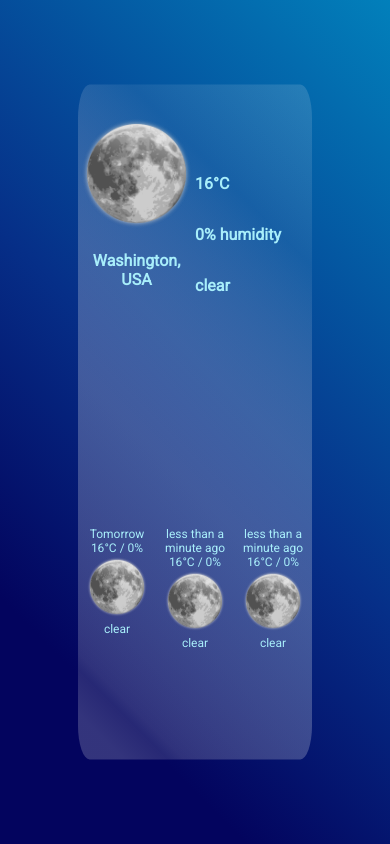
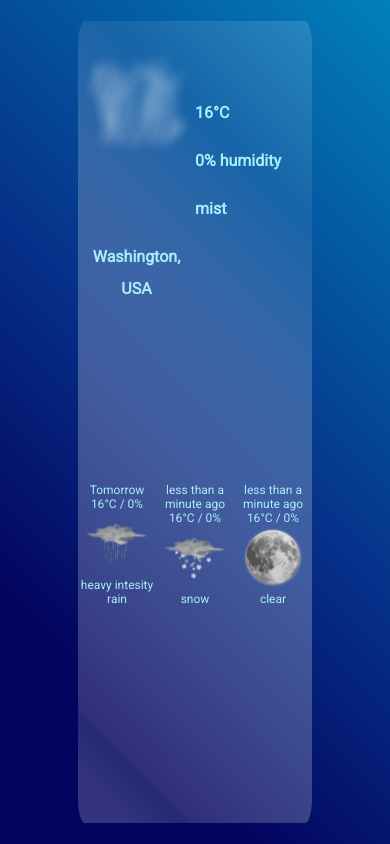
Before and after one commit to VictoriaStudios/nextJsAcademind, a Next.js app: page / in a window 390 px wide. Built offline with nearby package versions, Linux system fonts and the light colour scheme; no server answers.

Commit message:
Added missing icons, changed sizing and responsiveness

```diff
--- a/components/Weather.js
+++ b/components/Weather.js
@@ -12,14 +12,18 @@ function Weather(props) {
       <section>
         <div className="outerWrapper">
           <div className="innerWrapper">
-            <div className="weatherSymbol">
+            <div className="weatherSymbol" >
               <WeatherSymbol dayWeather={data.current} imgWidth={164} imgHeight={164}/>
-              <h3>{props.locationData.locality}, {props.locationData.countryName}</h3>
+
             </div>
             <div className="basicInfos">
               <h3>{useToCelsius(data.current.temp)}°C</h3>
               <h3>{data.current.humidity}% humidity</h3>
               <h3>{useIdToWeatherString(data.current.weather[0].id)}</h3>
+            </div>
+            <div className='secondRow'>
+            <h3>{props.locationData.locality},</h3>
+            <h3> {props.locationData.countryName}</h3>
             </div>
             <div className="gap"/>
             <div className="thirdRow">
@@ -27,6 +31,7 @@ function Weather(props) {
                 <div key={`forecast${index}`} className="forecastContainer"><Forecast dayWeather={entry} imgWidth={64} imgHeight={64} index={index}/></div>
               ))}
             </div>
+            <div className="bottomFill"/>
           </div>
         </div>
       </section>
--- a/components/WeatherSymbol.js
+++ b/components/WeatherSymbol.js
@@ -15,8 +15,9 @@ function WeatherSymbol(props) {
   else if (id >= 300 && id < 500) imgSrc = "/weather-04.png"
   else if (id >= 500 && id < 600) imgSrc = "/weather-06.png"
   else if (id >= 600 && id < 700) imgSrc = "/weather-08.png"
-  //find an icon for haze and tornado
-  else if (id >= 700 && id < 800) imgSrc = "/weather-08.png"
+  //insert haze icon here
+  else if (id >= 700 && id < 781) imgSrc = "/weather-fog.png"
+  else if (id === 781) imgSrc="/weather-tornado.png"
   else if (id === 800) {
     if (nightTime === false) imgSrc = "/weather-01.png"
     else  imgSrc = "/weather-01-n.png"
--- a/pages/index.js
+++ b/pages/index.js
@@ -16,7 +16,7 @@ function HomePage() {
       humidity:0,
       weather:[
         {
-          id:800
+          id:701
         }
       ]
     },
@@ -44,7 +44,7 @@ function HomePage() {
       humidity:0,
       weather:[
         {
-          id:800
+          id:502
         }
       ]
     },
@@ -58,7 +58,7 @@ function HomePage() {
       humidity:0,
       weather:[
         {
-          id:800
+          id:601
         }
       ]
     },
--- a/styles/globals.css
+++ b/styles/globals.css
@@ -20,14 +20,15 @@ a {
 
 
 h1 {
-  margin-top: 1rem;
-  margin-bottom: 1rem;
+  margin-top: .5rem;
+  margin-bottom: .5rem;
   text-align: center;
 
 }
 
 h3{
-  font-size: 1.5rem;
+  line-height: 1;
+  font-size: 1.2rem;
 }
 
 div{
@@ -41,10 +42,10 @@ div{
   top: 50%;
   transform: translate(-50%,-50%);
   width:60vw;
-  height:80vh;
+  height:95vh;
   color:#a8eefa;
   background: linear-gradient(45deg,rgba(245, 245, 245, 0.2) 5%, rgba(245, 245, 245, 0.15), 15%, rgba(245, 245, 245, 0.25), 70%,rgba(245, 245, 245, 0.08), 90%, rgba(245, 245, 245, 0.15) );
-  border-radius: 5%;
+  border-radius: 3%;
 }
 
 
@@ -61,8 +62,7 @@ div{
 }
 
 .secondRow {
-  grid-column-start: 1;
-  grid-column-end: 3;
+  text-align: center;
 
 }
 
@@ -88,7 +88,7 @@ div{
   display: flex;
   flex-direction: column;
   text-align: left;
-  justify-content: center;
+  justify-content: end;
 
 }
 
@@ -97,6 +97,10 @@ div{
   grid-column-end: 3;
   margin-top: 1rem;
   margin-bottom: 1rem;
+}
+
+.bottomFill{
+  margin-top: 5rem;
 }
 
 @media (max-width: 530px) {
```
Also changed, not shown: public/weather-fog.png (added), public/weather-tornado.png (added).
